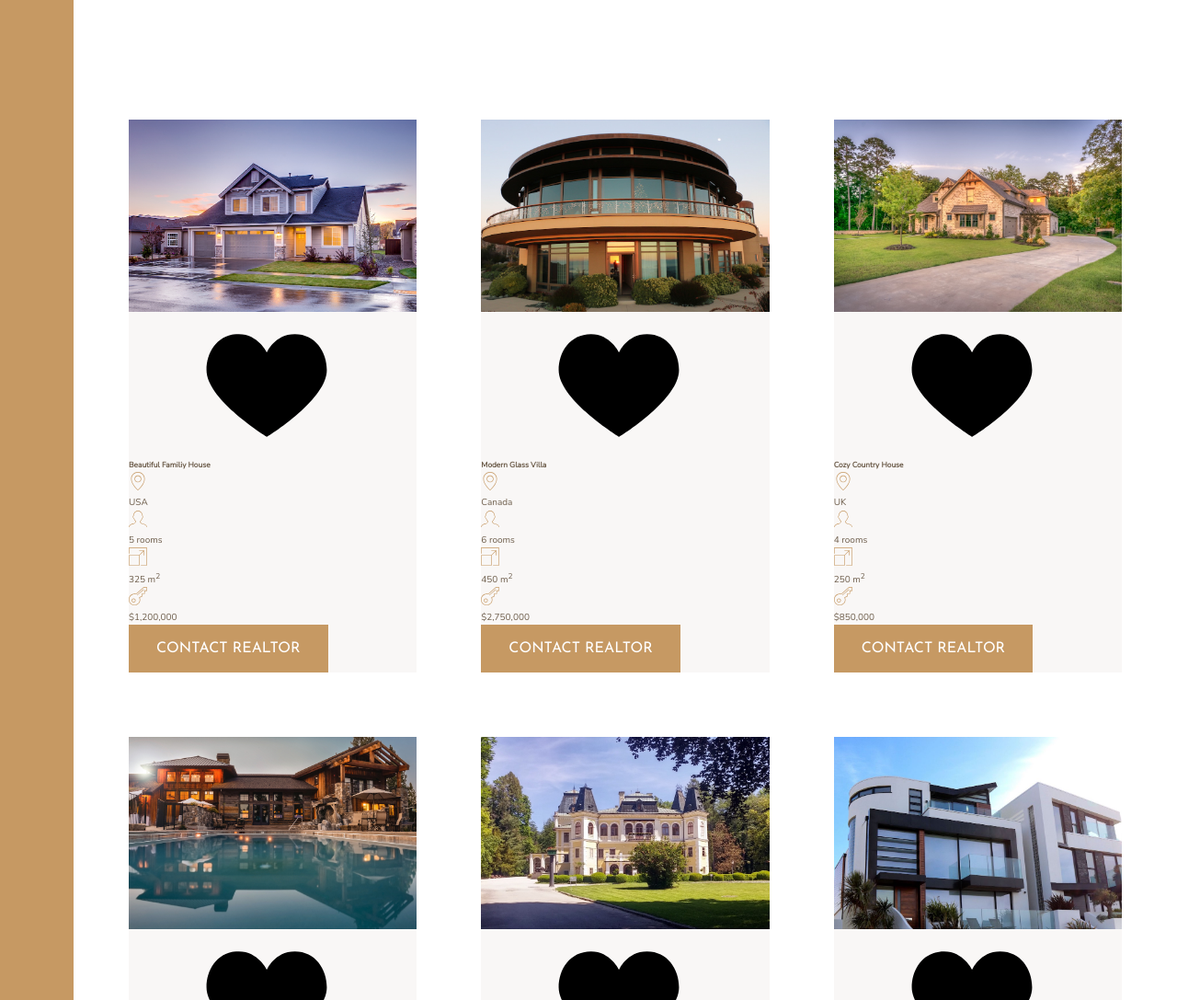
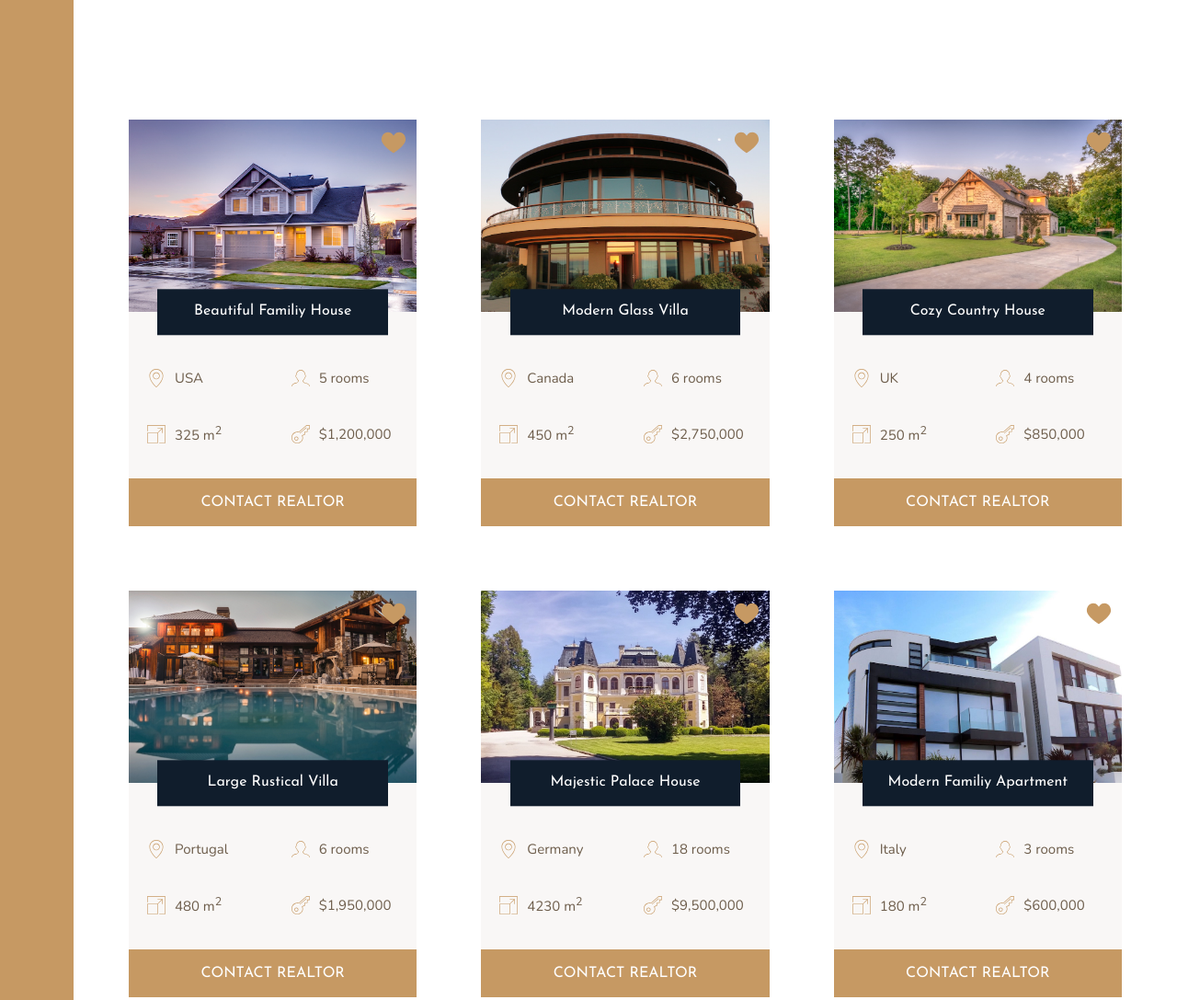
Before and after one commit to topher88/practice-nexter, a website: page index.html in a window 1280 px wide. Shown: the part 1840-2927 px from the top of the page at 92% size. Drawn offline with nearby package versions, Linux system fonts and the light colour scheme.

Commit message:
Building the Homes Section - Part 2

```diff
--- a/sass/_homes.scss
+++ b/sass/_homes.scss
@@ -10,29 +10,71 @@
 .home {
   background-color: $color-grey-light-1;
 
+  display: grid;
+  grid-template-columns: repeat(2, 1fr);
+  grid-row-gap: 3.5rem;
+
   &__img {
     width: 100%;
+    grid-row: 1/2;
+    grid-column: 1/-1;
+    z-index: 1;
   }
 
   &__like {
+    grid-row: 1/2;
+    grid-column: 2/3;
+    justify-self: flex-end;
+    margin: 1rem;
+    fill: $color-primary;
+    height: 3rem;
+    width: 3rem;
+    z-index: 2;
   }
 
   &__name {
+    grid-row: 1/2;
+    z-index: 3;
+    grid-column: 1/-1;
+    width: 80%;
+    justify-self: center;
+    align-self: end;
+    padding: 1.25rem;
+    transform: translateY(50%);
+
+    font-family: $font-display;
+    font-weight: 400;
+    text-align: center;
+    font-size: 1.6rem;
+    background-color: $color-secondary;
+    color: white;
+  }
+
+  &__location,
+  &__rooms {
+    margin-top: 2.5rem;
   }
 
   &__location,
   &__rooms,
   &__area,
   &__price {
+    font-size: 1.5rem;
+    margin-left: 2rem;
+
+    display: flex;
+    align-items: center;
+
     svg {
       fill: $color-primary;
       height: 2rem;
       width: 2rem;
-    }
-
-    p {
-
+      margin-right: 1rem;
     }
   }
 
+  &__btn {
+    grid-column: 1/-1;
+  }
+
 }
```
Also changed, not shown: css/style.css.
